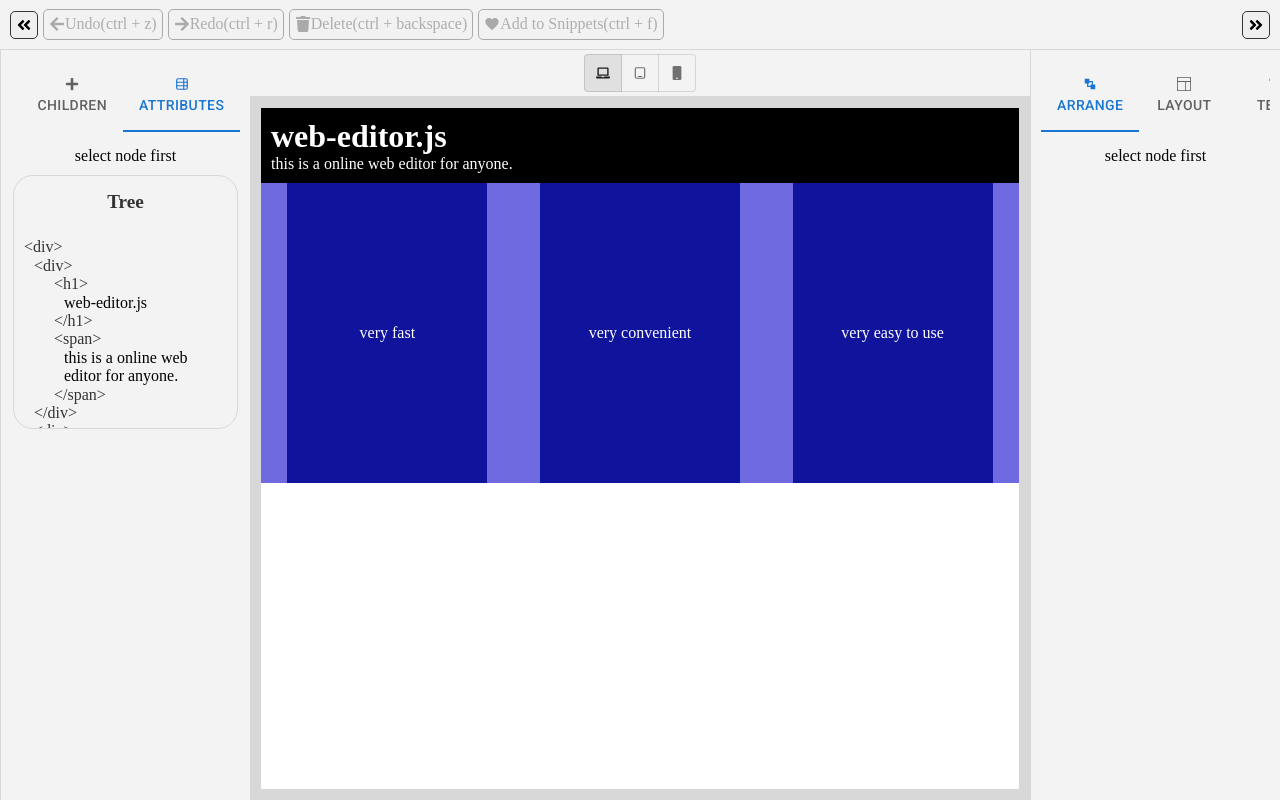
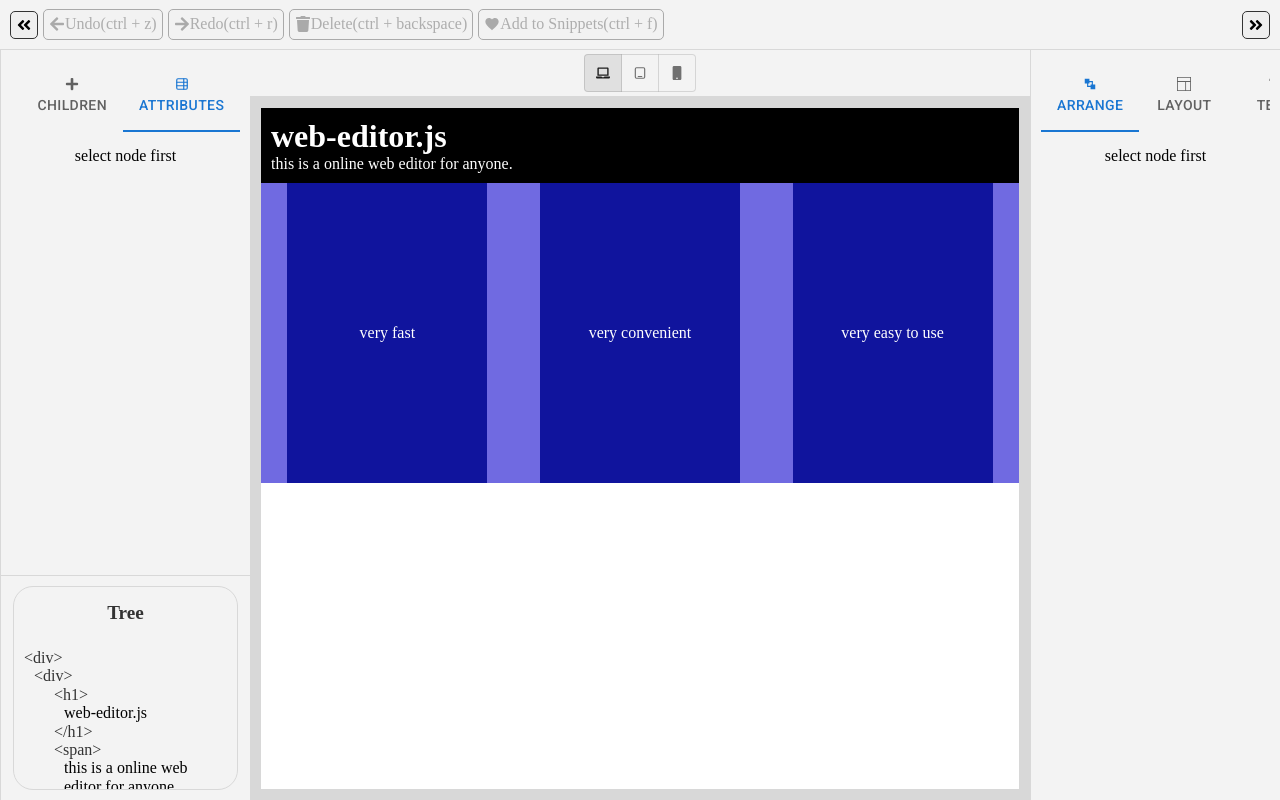
Before and after one commit to jasonlinkai/web-editor, a React (Create React App) app: page / in a window 1280 px wide. Built offline with nearby package versions, Linux system fonts and the light colour scheme; no server answers.

Commit message:
update: drawer

```diff
--- a/src/WebEditor/components/Drawers/Drawer.module.scss
+++ b/src/WebEditor/components/Drawers/Drawer.module.scss
@@ -1,6 +1,7 @@
 @import "../../../_variables";
 
 .drawer {
+  position: relative;
   display: none;
   height: 100%;
   flex: 0 0 0px;
@@ -14,6 +15,14 @@
 .drawerOpen {
   flex: 0 0 250px;
   display: flex;
+}
+
+.drawerContentWrap {
+  width: 100%;
+  height: calc(100% - 225px);
+  display: flex;
+  flex-direction: column;
+  align-items: center;
 }
 
 .drawerTabsArea {
@@ -40,3 +49,16 @@
   height: 100%;
   width: 100%;
 }
+
+.drawerFooterArea {
+  border-top: 1px solid $panel-border;
+  position: absolute;
+  bottom: 0px;
+  width: 100%;
+  height: 225px;
+  max-height: 225px;
+  display: flex;
+  justify-content: center;
+  align-items: center;
+  overflow: scroll;
+}
--- a/src/WebEditor/components/Drawers/Drawer.module.scss.d.ts
+++ b/src/WebEditor/components/Drawers/Drawer.module.scss.d.ts
@@ -1,4 +1,6 @@
 export declare const drawer: string;
+export declare const drawerContentWrap: string;
+export declare const drawerFooterArea: string;
 export declare const drawerOpen: string;
 export declare const drawerPanelArea: string;
 export declare const drawerPanelAreaNoSelectedNode: string;
--- a/src/WebEditor/components/Drawers/LeftDrawer.tsx
+++ b/src/WebEditor/components/Drawers/LeftDrawer.tsx
@@ -49,6 +49,7 @@ const LeftDrawer: React.FC = observer(() => {
         },
       ])}
     >
+      <div className={styles.drawerContentWrap}>
         <div className={styles.drawerTabsArea}>
           <Tabs
             value={tabType}
@@ -88,8 +89,11 @@ const LeftDrawer: React.FC = observer(() => {
             </div>
           )}
         </div>
+        <div className={styles.drawerFooterArea}>
           <div className={styles.drawerPanelArea}>
             <AstTagTreePanel />
+          </div>
+        </div>
       </div>
     </div>
   );
--- a/src/WebEditor/components/Drawers/RightDrawer.tsx
+++ b/src/WebEditor/components/Drawers/RightDrawer.tsx
@@ -48,6 +48,7 @@ const RightDrawer: React.FC = observer(() => {
         },
       ])}
     >
+      <div className={styles.drawerContentWrap}>
         <div className={styles.drawerTabsArea}>
           <Tabs
             value={tabType}
@@ -88,6 +89,7 @@ const RightDrawer: React.FC = observer(() => {
           )}
         </div>
       </div>
+    </div>
   );
 });
 
--- a/src/WebEditor/components/panels/AstTagTreePanel/index.tsx
+++ b/src/WebEditor/components/panels/AstTagTreePanel/index.tsx
@@ -67,7 +67,7 @@ const AstTagTree = observer(
   }
 );
 
-export const astTagTreePanelHeight = 200;
+export const astTagTreePanelHeight = 150;
 
 const AstTagTreePanel = observer(() => {
   const { ast, editor } = useStores();
```
Lines whose indentation alone changed are shown as unchanged.
